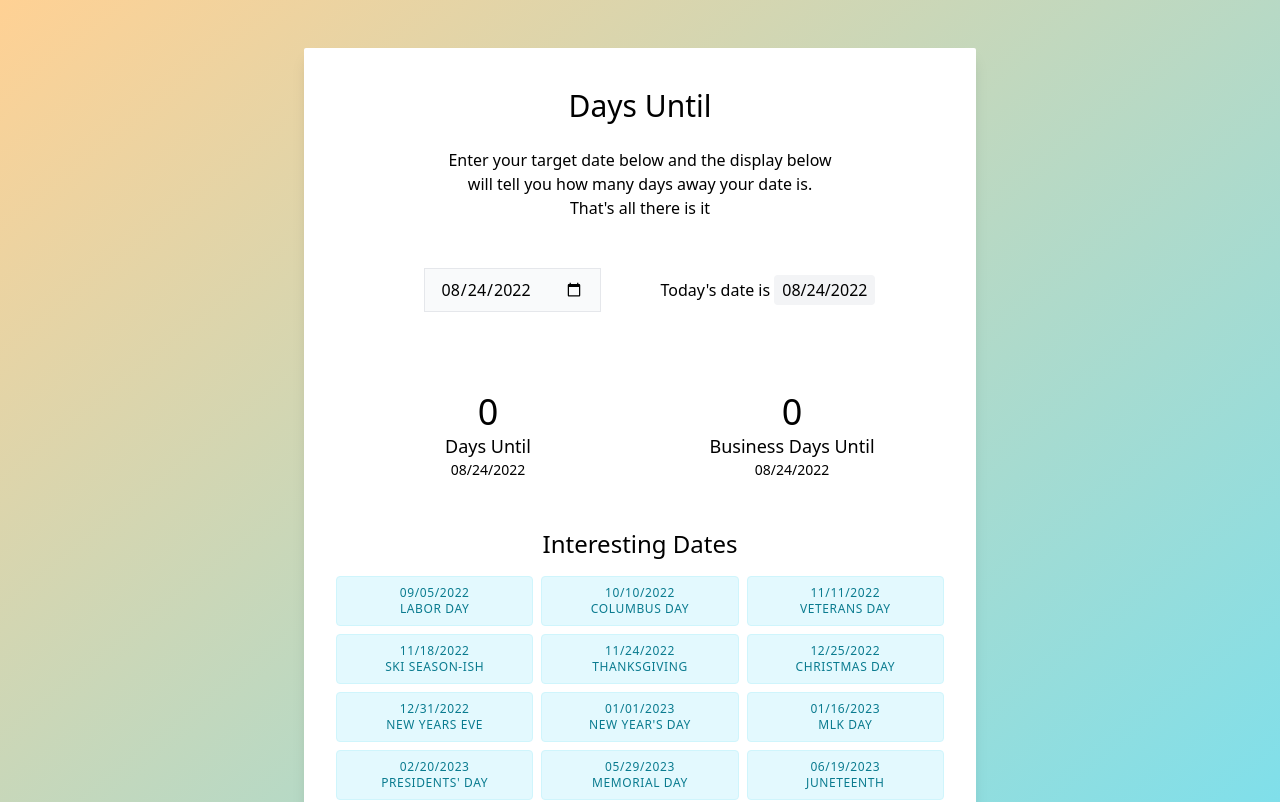
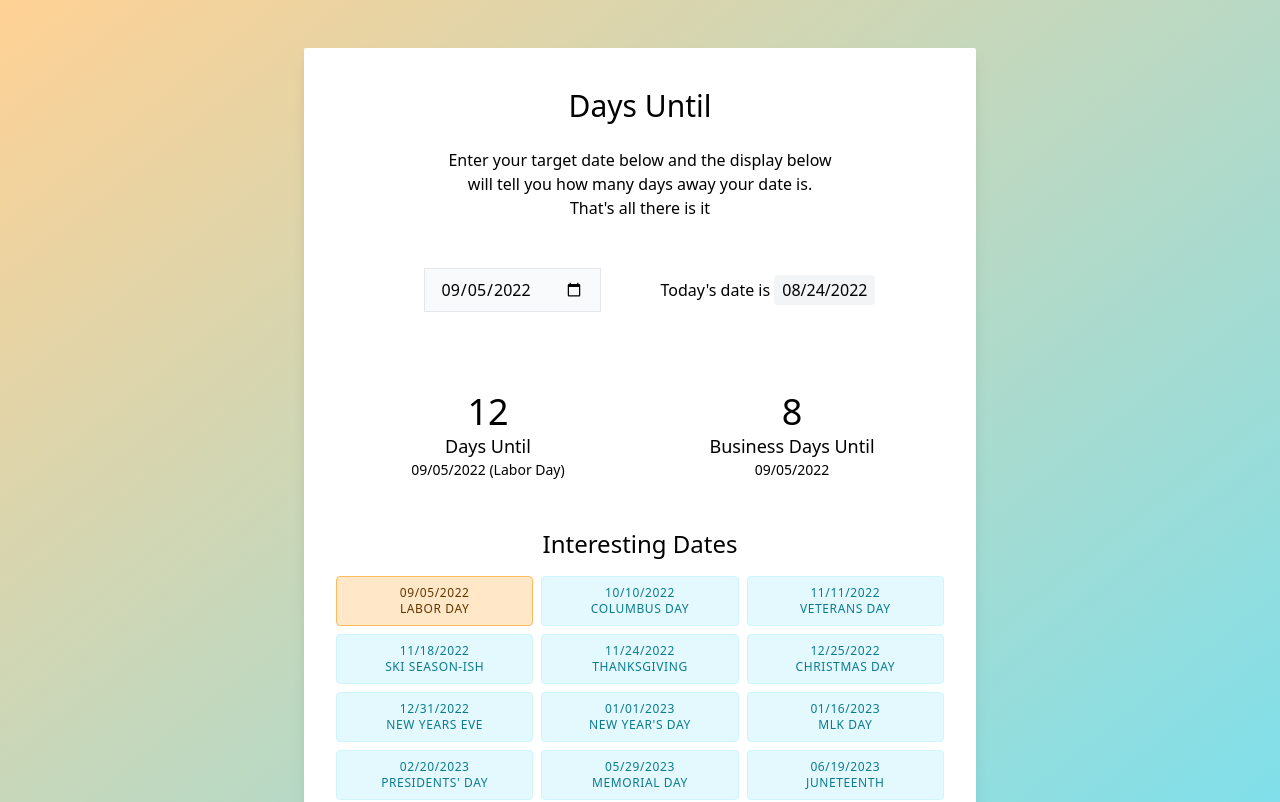
Before and after one commit to michaelbonner/days-until, a SvelteKit app: page / in a window 1280 px wide. Shown: the top 802 px of the page. Built offline with nearby package versions, Linux system fonts and the light colour scheme.

Commit message:
highlight selected interesting date

```diff
--- a/src/routes/+page.svelte
+++ b/src/routes/+page.svelte
@@ -10,6 +10,7 @@
 		differenceInBusinessDays,
 		differenceInCalendarDays,
 		format,
+		isSameDay,
 		isValid,
 		parse
 	} from 'date-fns';
@@ -21,22 +22,6 @@
 	if (typeof window !== 'undefined') {
 		parsedQueryString = queryString.parse(window.location.search);
 	}
-
-	const today = new Date();
-	const todayFormatted = format(today, 'MM/dd/yyyy');
-	let selectedDay =
-		(parsedQueryString.date as string) || (format(new Date(), 'yyyy-MM-dd') as string);
-	$: selectedDate = parse(selectedDay, 'yyyy-MM-dd', new Date());
-	if (typeof window !== 'undefined' && !isValid(parse(selectedDay, 'yyyy-MM-dd', new Date()))) {
-		alert('Make sure you are passing dates as yyyy-MM-dd format');
-	}
-	$: selectedDateFormatted = format(selectedDate, 'MM/dd/yyyy');
-	$: daysUntilSelectedDate = new Intl.NumberFormat().format(
-		differenceInCalendarDays(selectedDate, today)
-	);
-	$: businessDaysUntilSelectedDate = new Intl.NumberFormat().format(
-		differenceInBusinessDays(selectedDate, today)
-	);
 
 	const interestingDates = [
 		getInterestingDateByMonthDayString('01-01', "New Year's Day"),
@@ -56,10 +41,29 @@
 	].sort((a, b) => {
 		return a.date > b.date ? 1 : -1;
 	});
+
+	const today = new Date();
+	const todayFormatted = format(today, 'MM/dd/yyyy');
+	let selectedDay =
+		(parsedQueryString.date as string) ||
+		(format(interestingDates[0].date, 'yyyy-MM-dd') as string);
+	$: selectedDate = parse(selectedDay, 'yyyy-MM-dd', new Date());
+	if (typeof window !== 'undefined' && !isValid(parse(selectedDay, 'yyyy-MM-dd', new Date()))) {
+		alert('Make sure you are passing dates as yyyy-MM-dd format');
+	}
+	$: selectedDateFormatted = format(selectedDate, 'MM/dd/yyyy');
+	$: daysUntilSelectedDate = new Intl.NumberFormat().format(
+		differenceInCalendarDays(selectedDate, today)
+	);
+	$: businessDaysUntilSelectedDate = new Intl.NumberFormat().format(
+		differenceInBusinessDays(selectedDate, today)
+	);
+
+	$: selectedInterestingDate = interestingDates.find((date) => isSameDay(date.date, selectedDate));
 </script>
 
 <svelte:head>
-	<title>Days Until</title>
+	<title>Days Until{` ${selectedDateFormatted}`}</title>
 	<meta
 		name="description"
 		content={`Find out how many days until ${selectedDateFormatted || 'a specific date'}`}
@@ -88,7 +92,10 @@
 		<div>
 			<div class="text-4xl">{daysUntilSelectedDate}</div>
 			<div class="text-lg">Days Until</div>
-			<div class="text-sm">{selectedDateFormatted}</div>
+			<div class="text-sm">
+				{selectedDateFormatted}
+				{selectedInterestingDate ? `(${selectedInterestingDate?.name})` : ''}
+			</div>
 		</div>
 		<div class="mt-4 lg:mt-0">
 			<div class="text-4xl">
@@ -104,8 +111,11 @@
 		<div class="sm:grid sm:grid-cols-3 mt-4 gap-x-2 gap-y-2">
 			{#each interestingDates as interestingDate}
 				<button
-					class="rounded border py-2 px-3 text-xs tracking-wider uppercase transition-all bg-malibu-200 hover:bg-pizazz-100 text-malibu-900 hover:text-pizazz-700 border-malibu-300 hover:border-pizazz-300
-					"
+					class={`rounded border py-2 px-3 text-xs tracking-wider uppercase transition-all hover:bg-pizazz-200 hover:text-pizazz-700 hover:border-pizazz-300 ${
+						selectedInterestingDate === interestingDate
+							? 'bg-pizazz-100 text-pizazz-800 border-pizazz-300'
+							: 'bg-malibu-200 text-malibu-900 border-malibu-300'
+					}`}
 					on:click={() => (selectedDay = interestingDate.formattedDate)}
 				>
 					<span class="font-light block">{format(interestingDate.date, 'MM/dd/yyyy')}</span>
```
Also changed, not shown: src/styles/tailwind-output.css.
